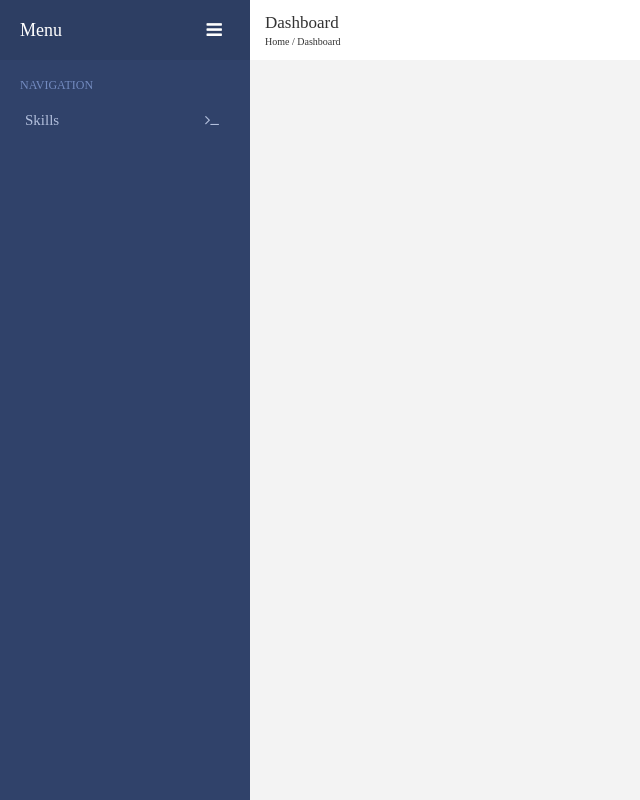
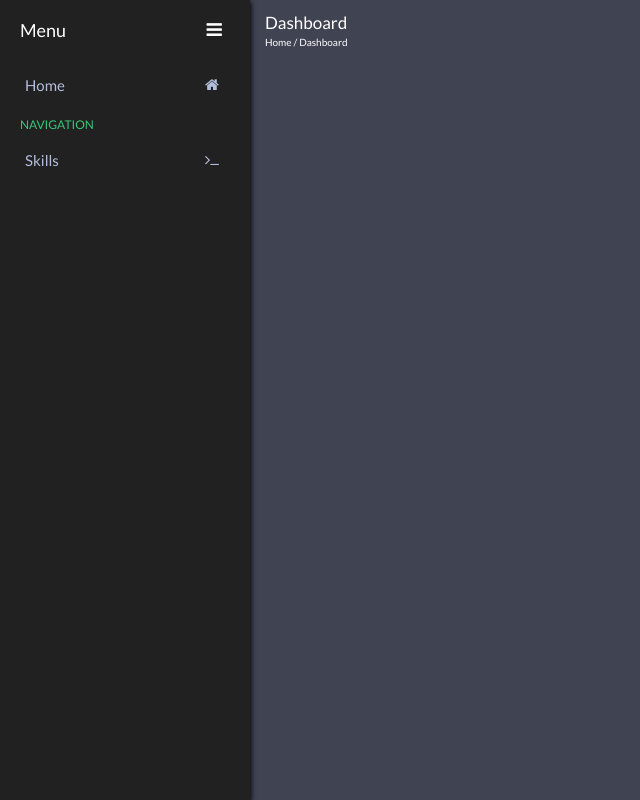
Before and after one commit to sznrbrt/norbert.xyz, a website: page src/index.html in a window 1280 px wide. Shown: the whole page, without its empty margins (0-640 px from the left). Drawn offline with nearby package versions, Linux system fonts and the light colour scheme; some packages are replaced by stand-ins of ours; no server answers; a script that the page names is missing; a web font is replaced by a local one.

Commit message:
sidebar styling added

```diff
--- a/src/css/style.css
+++ b/src/css/style.css
@@ -1,3 +1,42 @@
 #menuText {
   font-size: 20px;
 }
+
+body {
+  font-family: 'Lato', sans-serif;
+  background-color: #404352;
+}
+
+#sidebar-wrapper {
+  background-color: #212121;
+  box-shadow: 1px 2px 5px #000;
+}
+
+ul.sidebar .sidebar-main a {
+  background-color: transparent;
+}
+
+.row.header {
+  background-color: #404352;
+}
+
+.col-xs-12 {
+  color:white;
+}
+
+#page-wrapper:not(.open) ul.sidebar .sidebar-title.separator, .sidebar-footer, ul.sidebar .sidebar-list a:hover {
+  background-color: transparent;
+}
+
+ul.sidebar .sidebar-list a:hover {
+  color: #fff;
+  border-left: 5px solid #38C577;
+}
+
+.greenText {
+  color: #38C577;
+}
+
+#noBorderOnHover:hover {
+  border-left: none;
+}
--- a/src/index.html
+++ b/src/index.html
@@ -11,6 +11,7 @@
     <link rel="stylesheet" href="/bower_components/bootstrap/dist/css/bootstrap.min.css">
     <link rel="stylesheet" href="css/rdash-legacy.css">
     <link rel="stylesheet" href="/bower_components/font-awesome/css/font-awesome.min.css">
+    <link href='https://fonts.googleapis.com/css?family=Lato:400,300,700' rel='stylesheet' type='text/css'>
 
     <!--  CUSTOM STYLE -->
     <link rel="stylesheet" href="css/style.css">
@@ -41,7 +42,10 @@
                       <i class="menu-icon fa fa-bars" aria-hidden="true"></i>
                     </a>
                 </li>
-                <li class="sidebar-title"><span>NAVIGATION</span></li>
+                <li class="sidebar-list">
+                    <a href="#" id="noBorderOnHover">Home<i class="menu-icon fa fa-home" aria-hidden="true"></i></a>
+                </li>
+                <li class="sidebar-title"><span class="greenText">NAVIGATION</span></li>
                 <li class="sidebar-list">
                     <a href="#">Skills<i class="menu-icon fa fa-terminal" aria-hidden="true"></i></a>
                 </li>
```
